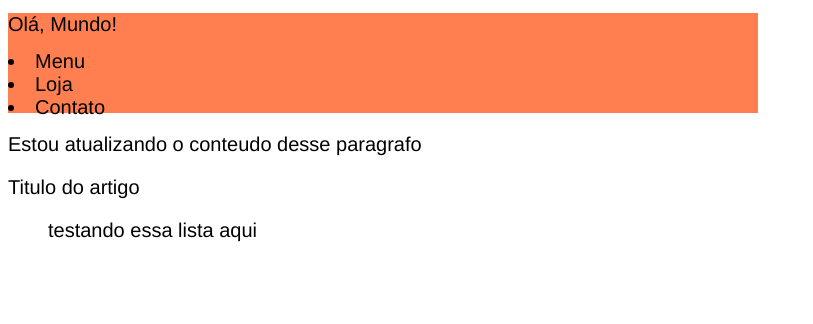
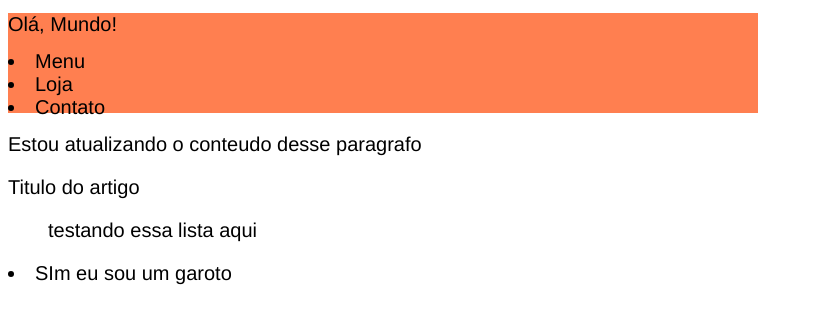
Before and after one commit to Beltrames/Hello-World, a plain HTML site: page Site Exemplo/index.html in a window 1280 px wide. Shown: the top 324 px of the page, without its empty margins (0-813 px from the left). Drawn offline with Linux system fonts and the light colour scheme.

Commit message:
Update index.html

```diff
--- a/Site Exemplo/index.html
+++ b/Site Exemplo/index.html
@@ -22,6 +22,8 @@
             <h2>Titulo do artigo</h2>
         </article>
         <ul>testando essa lista aqui</ul>
+
+        <li>SIm eu sou um garoto</li>
     </main>
 
 </body>
```
